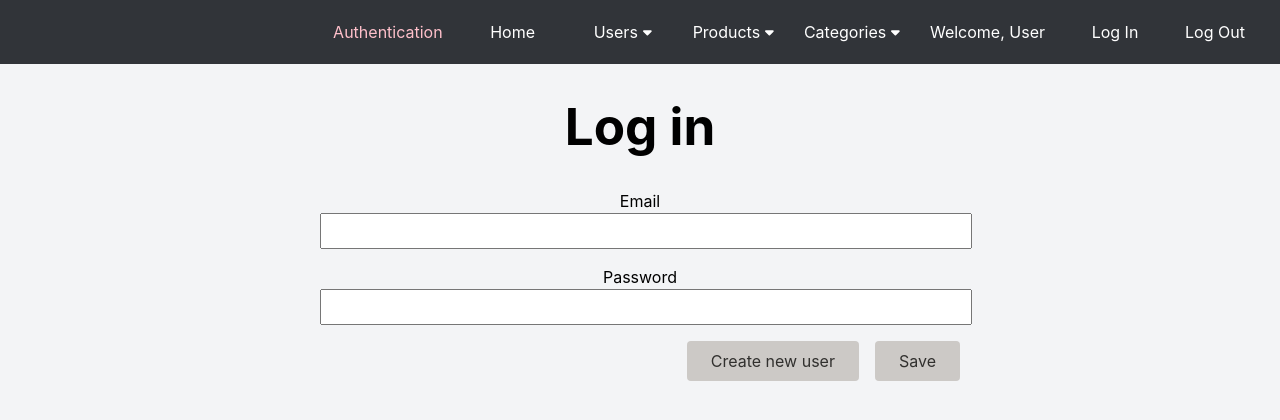
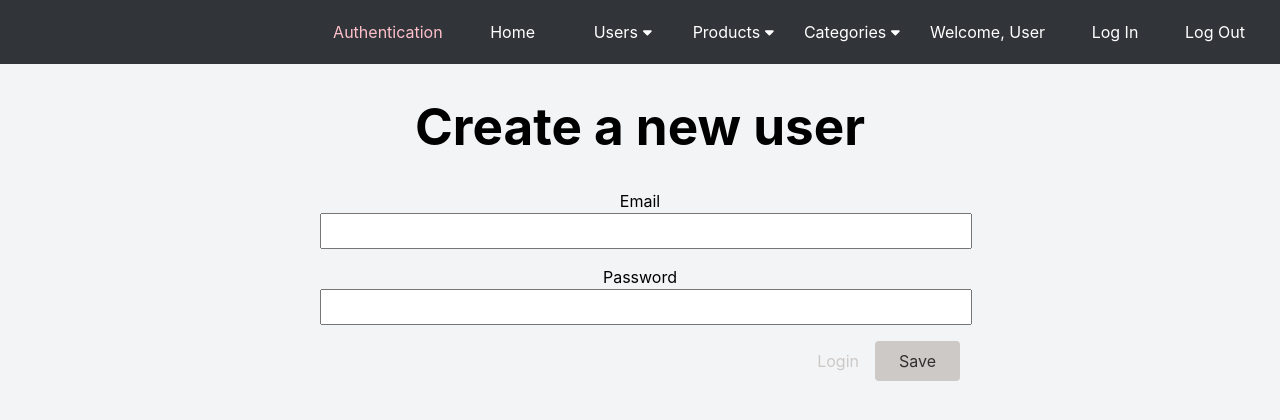
Before and after one commit to AlexisCast/vet-react, a React (Vite) app: page /auth in a window 1280 px wide. Shown: the top 420 px of the page. Built offline with nearby package versions, Linux system fonts and the light colour scheme.

Commit message:
update using query parameters

```diff
--- a/src/components/AuthForm/AuthForm.jsx
+++ b/src/components/AuthForm/AuthForm.jsx
@@ -1,14 +1,10 @@
-import { useState } from "react";
-import { Form } from "react-router-dom";
+import { Form, Link, useSearchParams } from "react-router-dom";
 
 import styles from "./AuthForm.module.css";
 
 function AuthForm() {
-	const [isLogin, setIsLogin] = useState(true);
-
-	function switchAuthHandler() {
-		setIsLogin((isCurrentlyLogin) => !isCurrentlyLogin);
-	}
+	const [searchParams, setSearchParams] = useSearchParams();
+	const isLogin = searchParams.get("mode") === "login";
 
 	return (
 		<>
@@ -28,9 +24,9 @@ function AuthForm() {
 					/>
 				</p>
 				<div className={styles.actions}>
-					<button onClick={switchAuthHandler} type="button">
+					<Link to={`?mode=${isLogin ? "signup" : "login"}`}>
 						{isLogin ? "Create new user" : "Login"}
-					</button>
+					</Link>
 					<button>Save</button>
 				</div>
 			</Form>
--- a/src/components/AuthForm/AuthForm.module.css
+++ b/src/components/AuthForm/AuthForm.module.css
@@ -44,5 +44,5 @@
 }
 
 .actions a:hover {
-	background-color: var(--color-gray-800);
+	color: var(--color-gray-800);
 }
```
